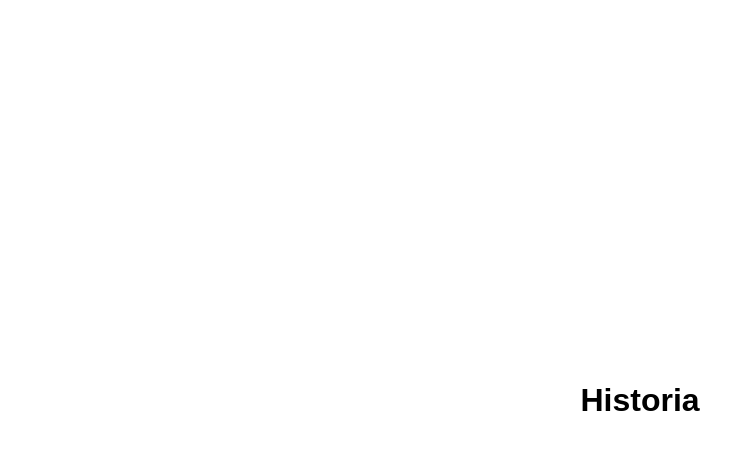
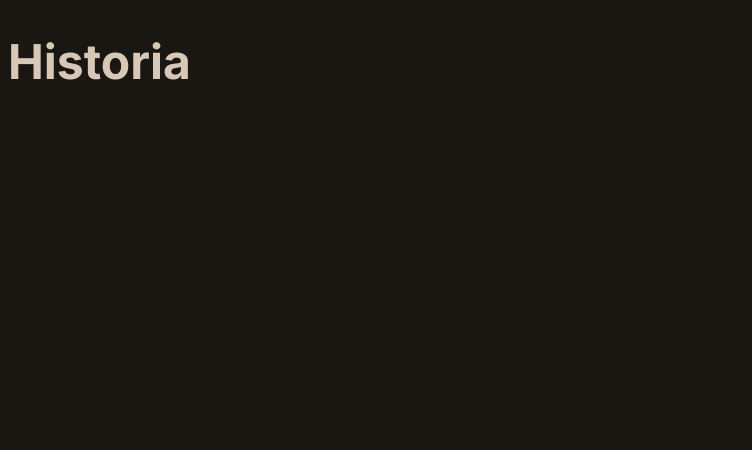
Before and after one commit to mybday123/historia, a Next.js app: page / in a window 1280 px wide. Shown: the top 450 px of the page, without its empty margins (0-752 px from the left). Built offline with nearby package versions, Linux system fonts and the light colour scheme.

Commit message:
Add initial basic UI

```diff
--- a/app/globals.css
+++ b/app/globals.css
@@ -1,26 +1,12 @@
-html,
 body {
-    max-width: 100vw;
-    overflow-x: hidden;
+    background-color: #1a1612;
+}
+h1 {
+    font-size: 48px;
+    color: #d6c7b7;
 }
 
-body {
-    display: flex;
-    justify-content: center;
-    align-items: center;
-    height: 100vh;
-    font-family: Arial, Helvetica, sans-serif;
-    -webkit-font-smoothing: antialiased;
-    -moz-osx-font-smoothing: grayscale;
+p {
+    font-size: 16px;
+    color: #d6c7b7;
 }
-
-* {
-    box-sizing: border-box;
-    padding: 0;
-    margin: 0;
-}
-
-a {
-    color: inherit;
-    text-decoration: none;
-}
--- a/app/layout.js
+++ b/app/layout.js
@@ -1,4 +1,10 @@
+import { Inter } from "next/font/google";
 import "./globals.css";
+
+const inter = Inter({
+  subsets: ["latin"],
+  variable: "--font-inter",
+});
 
 export const metadata = {
   title: "Historia",
@@ -7,7 +13,13 @@ export const metadata = {
 
 export default function RootLayout({ children }) {
   return (
-    <html lang="en">
+    <html lang="en" className={inter.className}>
+      <head>
+        <link
+          rel="stylesheet"
+          href="https://fonts.googleapis.com/css2?family=Material+Symbols+Outlined:opsz,wght,FILL,GRAD@20..48,100..700,0..1,-50..200"
+        />
+      </head>
       <body>{children}</body>
     </html>
   );
--- a/app/page.js
+++ b/app/page.js
@@ -1,7 +1,13 @@
+// import Button from "./components/Button";
+// import UploadUI from "./components/UploadUI";
+
 export default function Home() {
   return (
     <>
       <h1>Historia</h1>
+      {/* <Button icon={"add"}>New Chat</Button>
+      <Button icon={"email"}>Send to Email</Button>
+      <UploadUI />*/}
     </>
   );
 }
```
